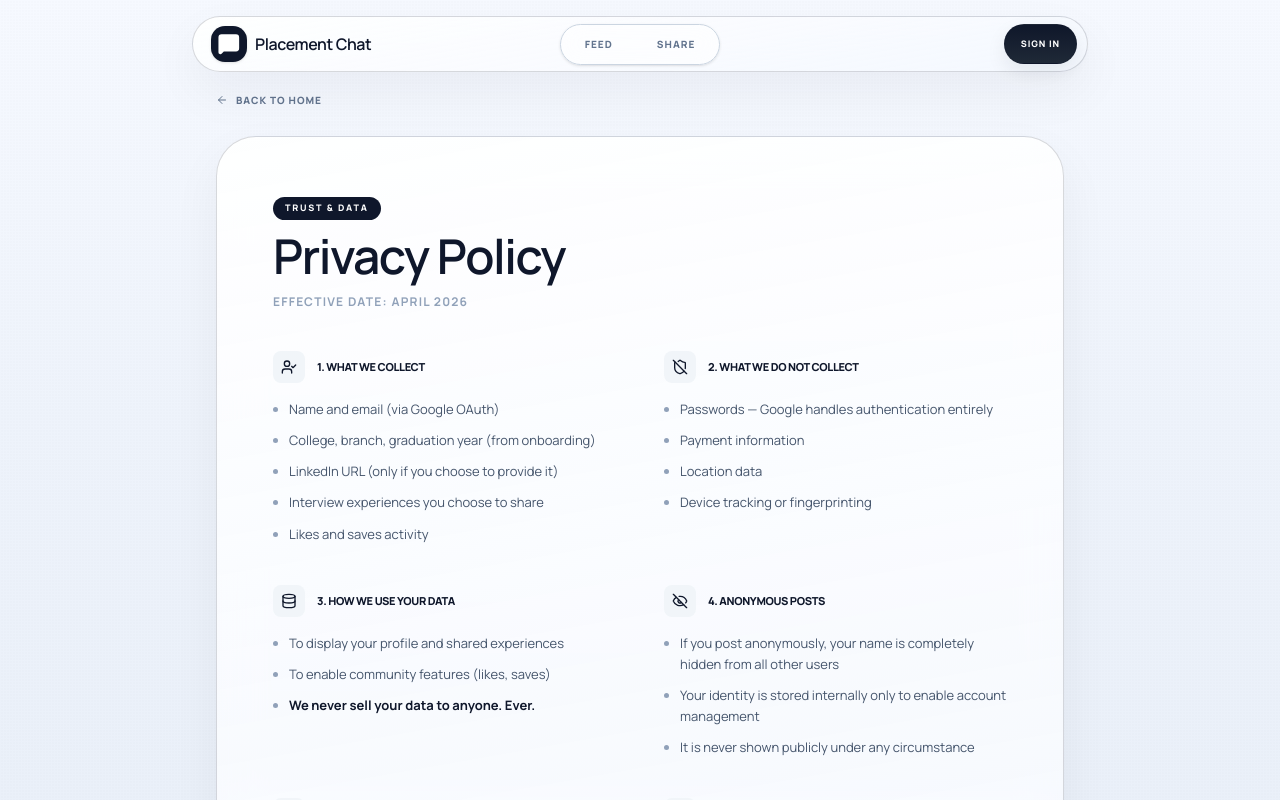
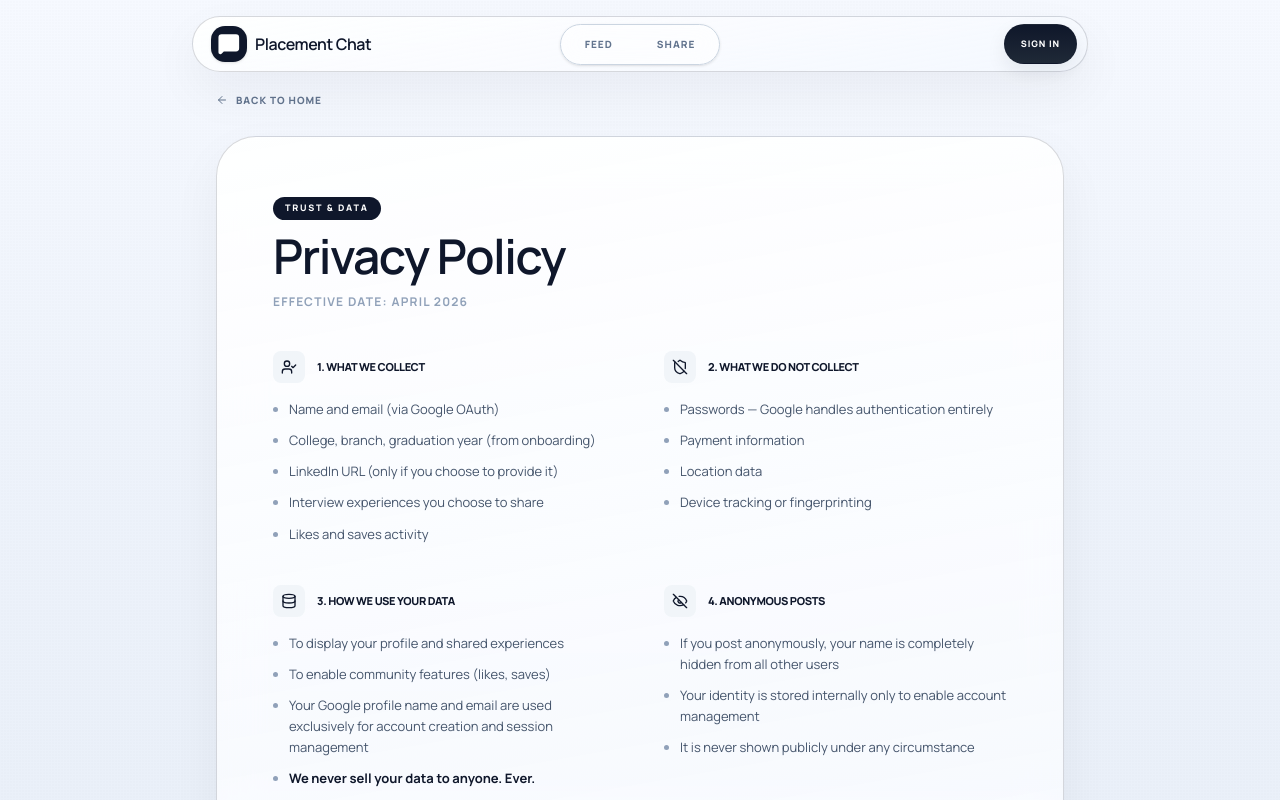
Before and after one commit to ashp15205/Placement-Chat, a Next.js app: page /privacy in a window 1280 px wide. Shown: the top 800 px of the page. Built offline with nearby package versions, Linux system fonts and the light colour scheme; no server answers.

Commit message:
chore: add explicit Google OAuth data usage statement to pass verification

```diff
--- a/app/privacy/page.tsx
+++ b/app/privacy/page.tsx
@@ -32,6 +32,7 @@ export default function PrivacyPage() {
       points: [
         "To display your profile and shared experiences",
         "To enable community features (likes, saves)",
+        "Your Google profile name and email are used exclusively for account creation and session management",
         <span key="never-sell" className="font-bold text-slate-900">We never sell your data to anyone. Ever.</span>
       ]
     },
--- a/components/feedback-form.tsx
+++ b/components/feedback-form.tsx
@@ -76,7 +76,7 @@ export function FeedbackModal({ isOpen, onClose }: FeedbackModalProps) {
           message,
           userEmail: user?.email,
           userId: user?.id,
-          userName: profile?.full_name || profile?.display_name || "Anonymous",
+          userName: profile?.full_name || profile?.display_name,
         }),
       });
 
```
